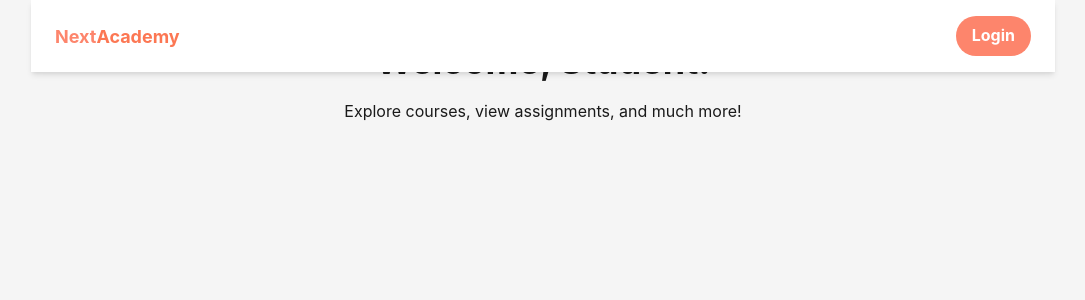
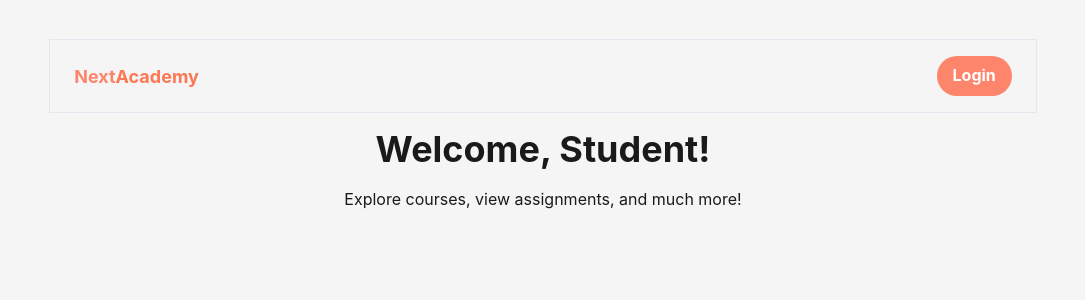
Before and after one commit to anuzsubedi/elearning-frontend, a React (Vite) app: page / in a window 1280 px wide. Shown: the top 300 px of the page, without its empty margins (97-1182 px from the left). Built offline with nearby package versions, Linux system fonts and the light colour scheme.

Commit message:
Refactor Header component layout and styling for improved structure and appearance

```diff
--- a/src/components/Header.jsx
+++ b/src/components/Header.jsx
@@ -17,24 +17,27 @@ const Header = () => {
 
     return (
         <Flex
-      bg="white"
+
             px={6}
             py={4}
-      boxShadow="md"
-      position="fixed"
+            // boxShadow="md"
+
             top={0}
             left={0}
             right={0}
-      zIndex="10"
+            // zIndex="10"
             maxW="80%" // Limit the width of the header to 80%
             mx="auto" // Center the header container horizontally
+            mb={4}
             align="center"
+            outline="1px solid #E2E8F0"
         >
             <Text fontSize="lg" fontWeight="bold" color="brand.primary">
                 Next<span style={{ color: "#FC7753" }}>Academy</span>
             </Text>
             <Spacer />
-      {user ? (
+            {
+                user ? (
                     <Menu>
                         <MenuButton>
                             <Avatar size="sm" name={user.full_name} />
@@ -52,8 +55,9 @@ const Header = () => {
                     >
                         Login
                     </Button>
-      )}
-    </Flex>
+                )
+            }
+        </Flex >
     );
 };
 
```
Lines whose indentation alone changed are shown as unchanged.
